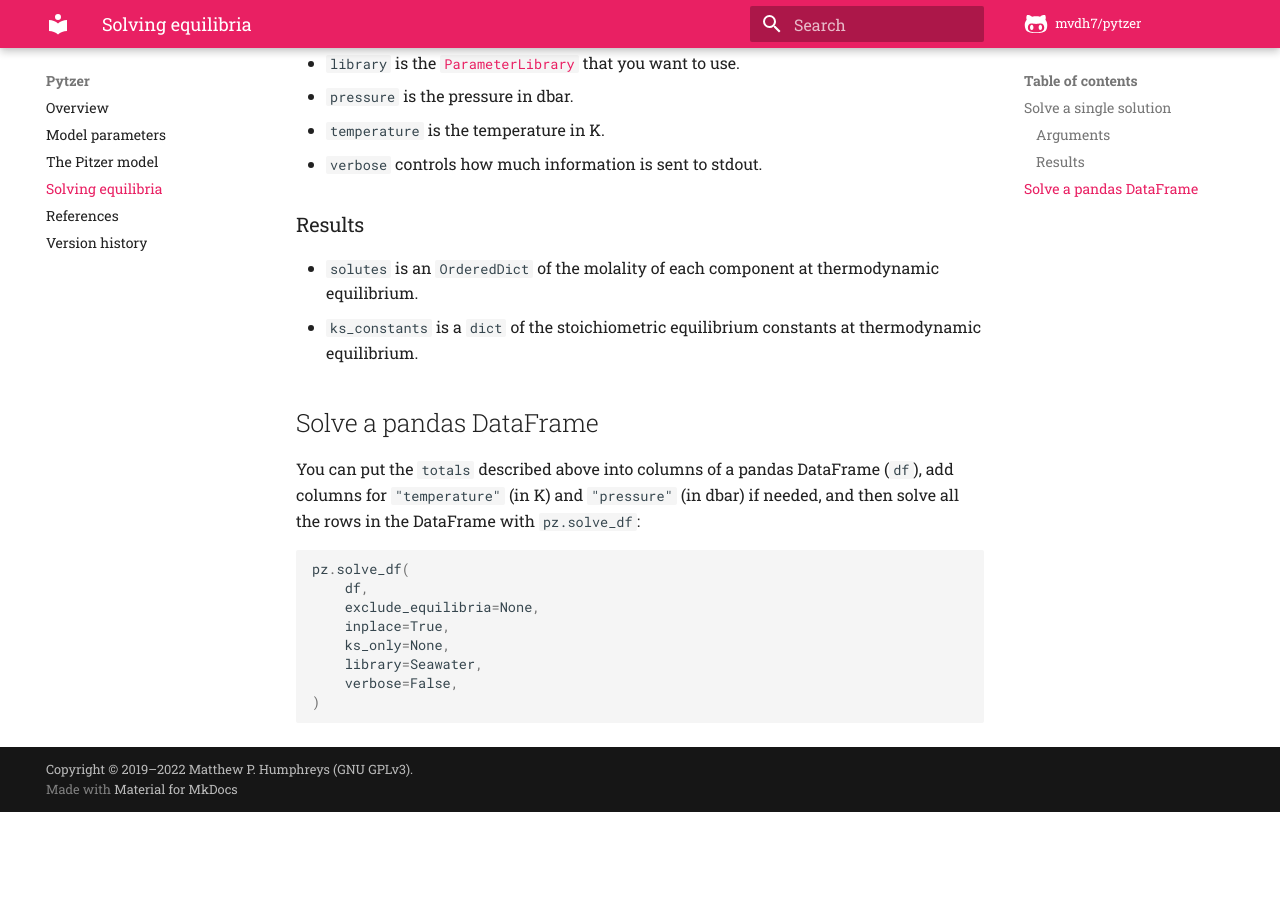
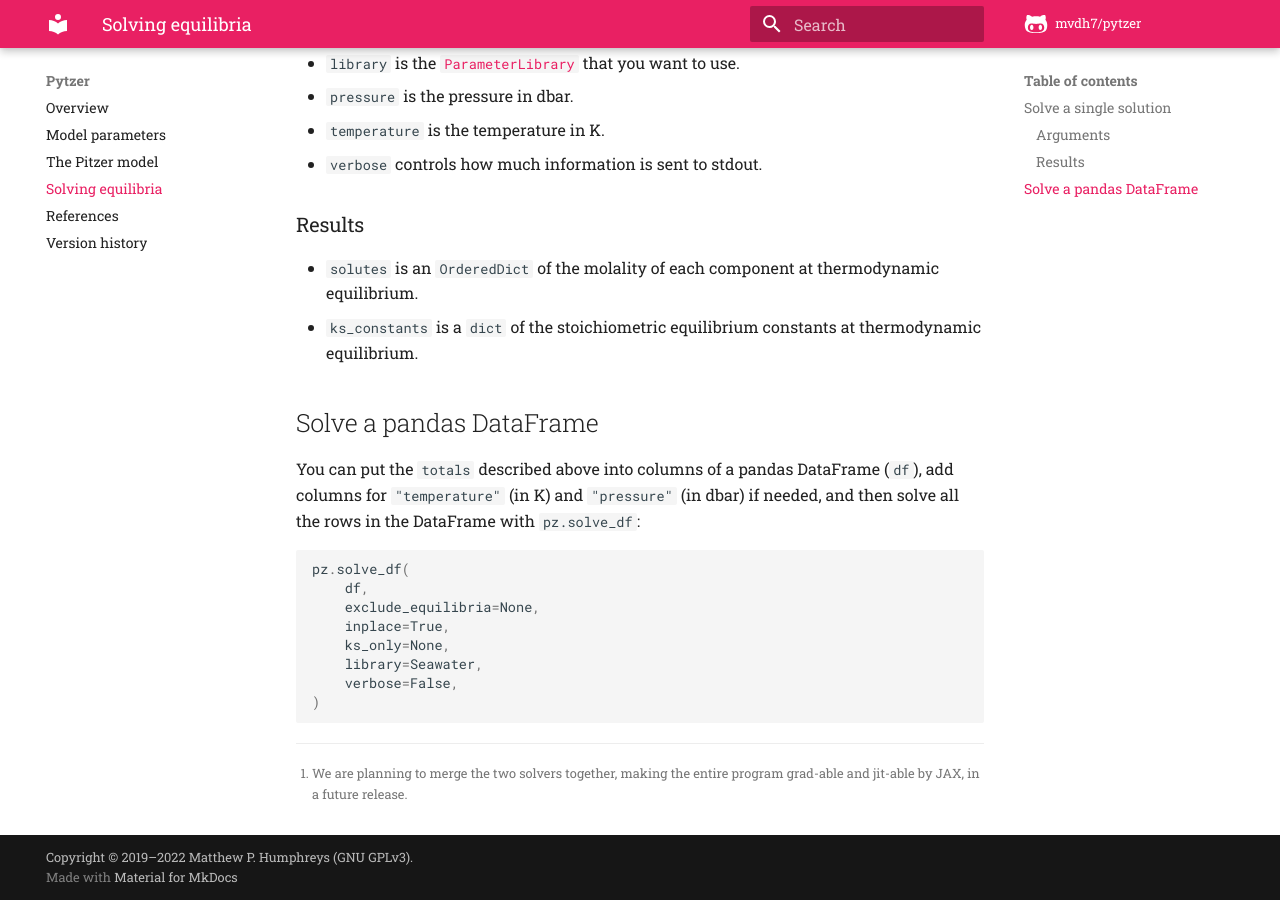
Before and after one commit to mvdh7/pytzer, an MkDocs documentation site: the page built from docs/equilibrate.md, in a window 1280 px wide and 900 px high, scrolled down 1473 px. Built offline with MkDocs 1.6.1 and Material for MkDocs 9.7.7, drawn with Linux system fonts in a browser that asks for light colours; comment, search, counter and statistics services are not loaded; before the commit the page ends 2285 px from its top, so only the background shows below that; some of the changed text lies outside the part shown.

Commit message:
Add note on future solver merge

```diff
--- a/docs/equilibrate.md
+++ b/docs/equilibrate.md
@@ -4,7 +4,9 @@ There are two 'layers' of solver in Pytzer: stoichiometric and thermodynamic.
 
 The stoichiometric solver determines the molality of each solute given a set of total molalities and fixed stoichiometric equilibrium constants.  It uses a Newton-Raphson iterative method that is fully compatible with JAX.
 
-The thermodynamic solver wraps the stoichiometric solver and adjusts the stoichiometric equilibrium constants to agree with thermodynamic constraints.  Because it uses [`scipy.optimize.root`](https://docs.scipy.org/doc/scipy/reference/generated/scipy.optimize.root.html), it cannot be differentiated or compiled with JAX.
+The thermodynamic solver wraps the stoichiometric solver and adjusts the stoichiometric equilibrium constants to agree with thermodynamic constraints.  Because it uses [`scipy.optimize.root`](https://docs.scipy.org/doc/scipy/reference/generated/scipy.optimize.root.html), it cannot be yet[^1] differentiated or compiled with JAX.
+
+[^1]: We are planning to merge the two solvers together, making the entire program grad-able and jit-able by JAX, in a future release.
 
 You can solve equilibria using the following functions.  Lower-level approaches with more fine control are possible, but not yet documented.
 
```
